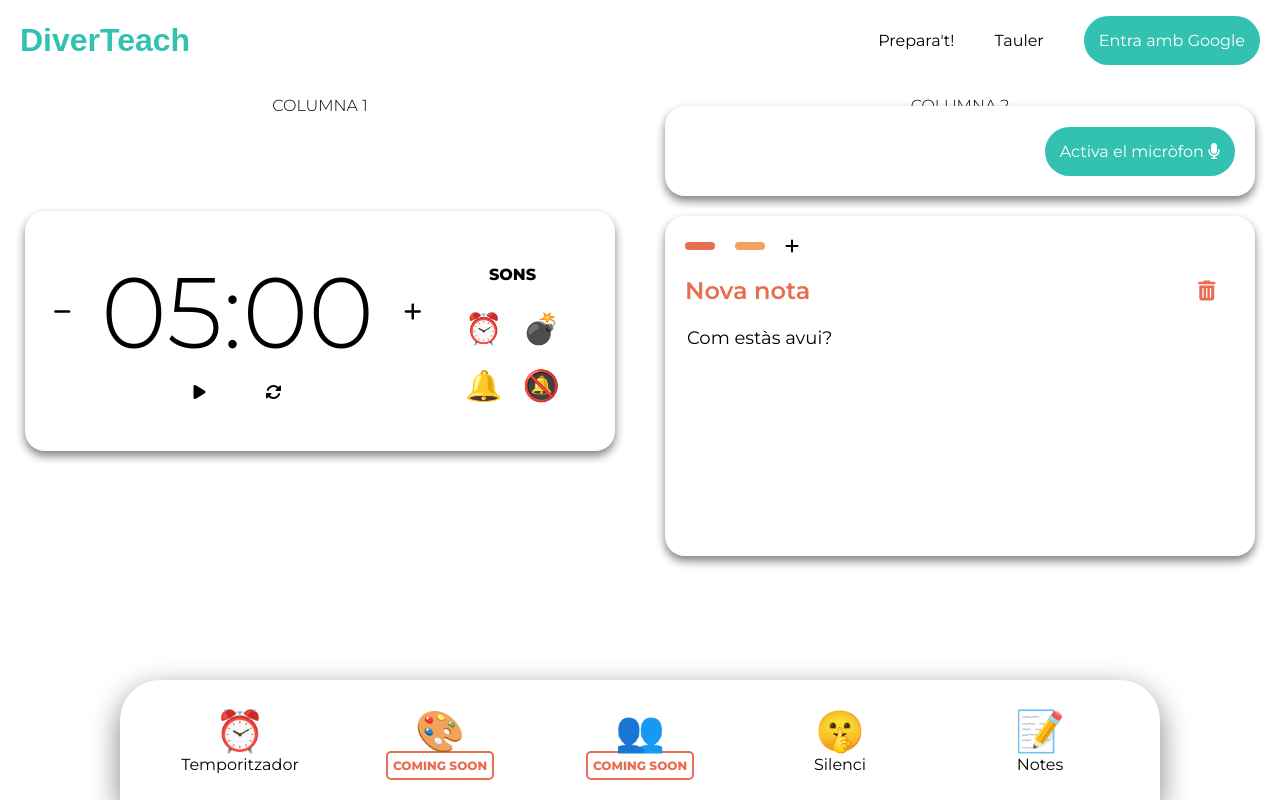
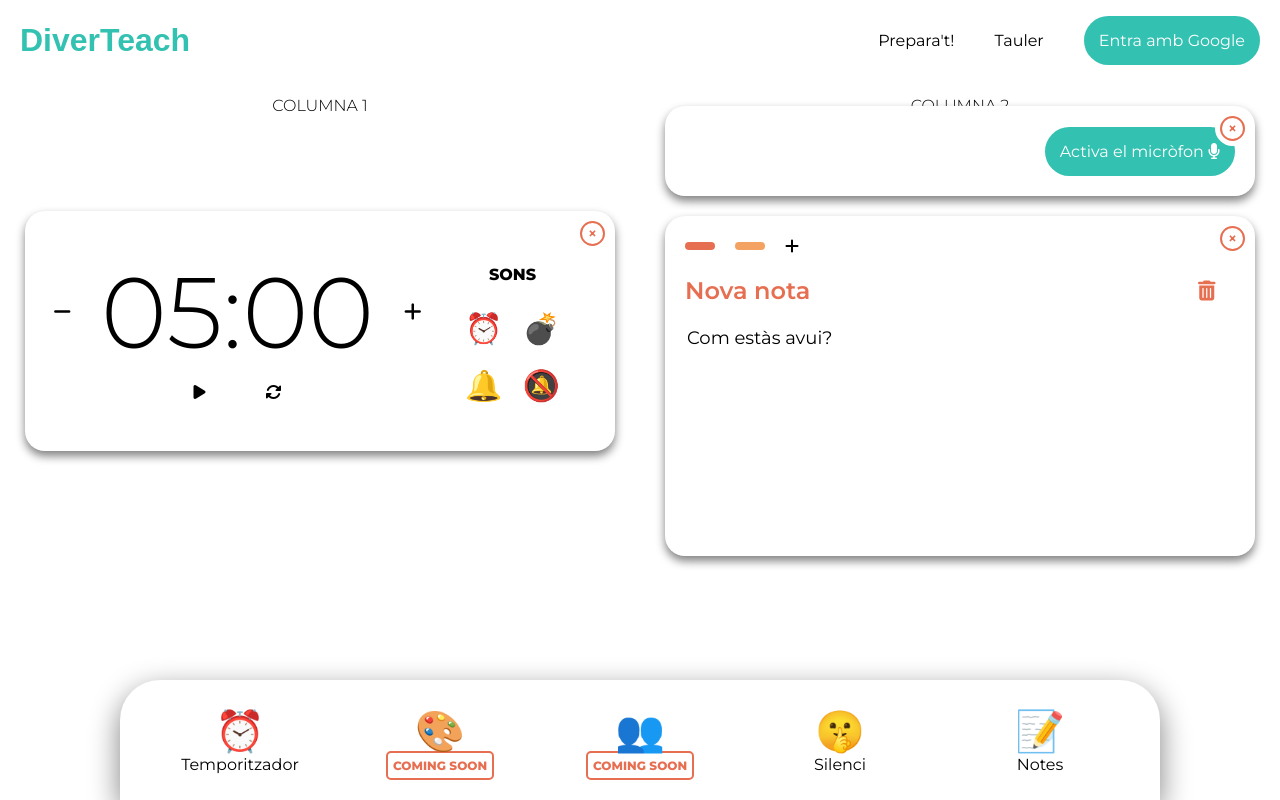
Before and after one commit to ArnoldGee/diverteach, a React (Create React App) app: page /dashboard in a window 1280 px wide. Built offline with nearby package versions, Linux system fonts and the light colour scheme; a web font is replaced by a local one.

Commit message:
💄 Added a close button to the tools

```diff
--- a/src/components/item/item.component.jsx
+++ b/src/components/item/item.component.jsx
@@ -16,15 +16,19 @@ export default class Item extends Component {
   render(){
     return(
       <Draggable draggableId={this.props.item.id} index={this.props.index}>
+
         {provided=>(
+          <div className="item-container">
           <div className="draggable-item"
             {...provided.draggableProps}
             {...provided.dragHandleProps}
             ref={provided.innerRef}
           >
+            <div className="close-button">×</div>
             {
               tools[this.props.item.content]&&tools[this.props.item.content]
             }
+          </div>
           </div>
         )}
       </Draggable>
--- a/src/components/item/item.styles.scss
+++ b/src/components/item/item.styles.scss
@@ -1,3 +1,6 @@
+@import "../../design/variables";
+.item-container {
+  position: relative;
   .draggable-item {
     background-color: white;
     border-radius: 20px;
@@ -5,3 +8,24 @@
     padding: 20px;
     margin: 20px;
   }
+  .close-button {
+    position: absolute;
+    top: 10px;
+    right: 30px;
+    border-radius: 50%;
+    height: 25px;
+    width: 25px;
+    display: flex;
+    align-items: center;
+    justify-content: center;
+    background-color: white;
+    font-weight: 600;
+    border: 2px solid $red;
+    color: $red;
+    box-shadow: 0px 0px 0px 5px white;
+    &:hover {
+      color: white;
+      background-color: $red;
+    }
+  }
+}
```
Lines whose indentation alone changed are shown as unchanged.
